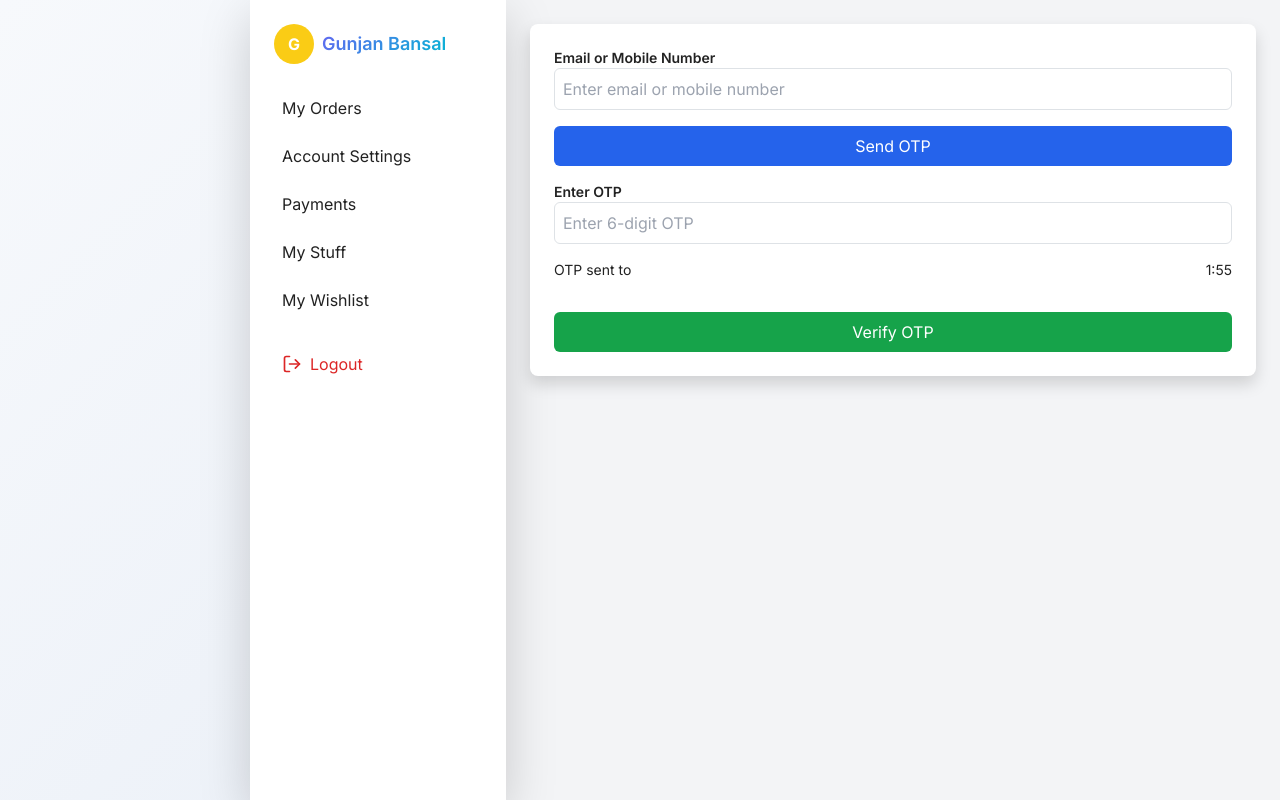
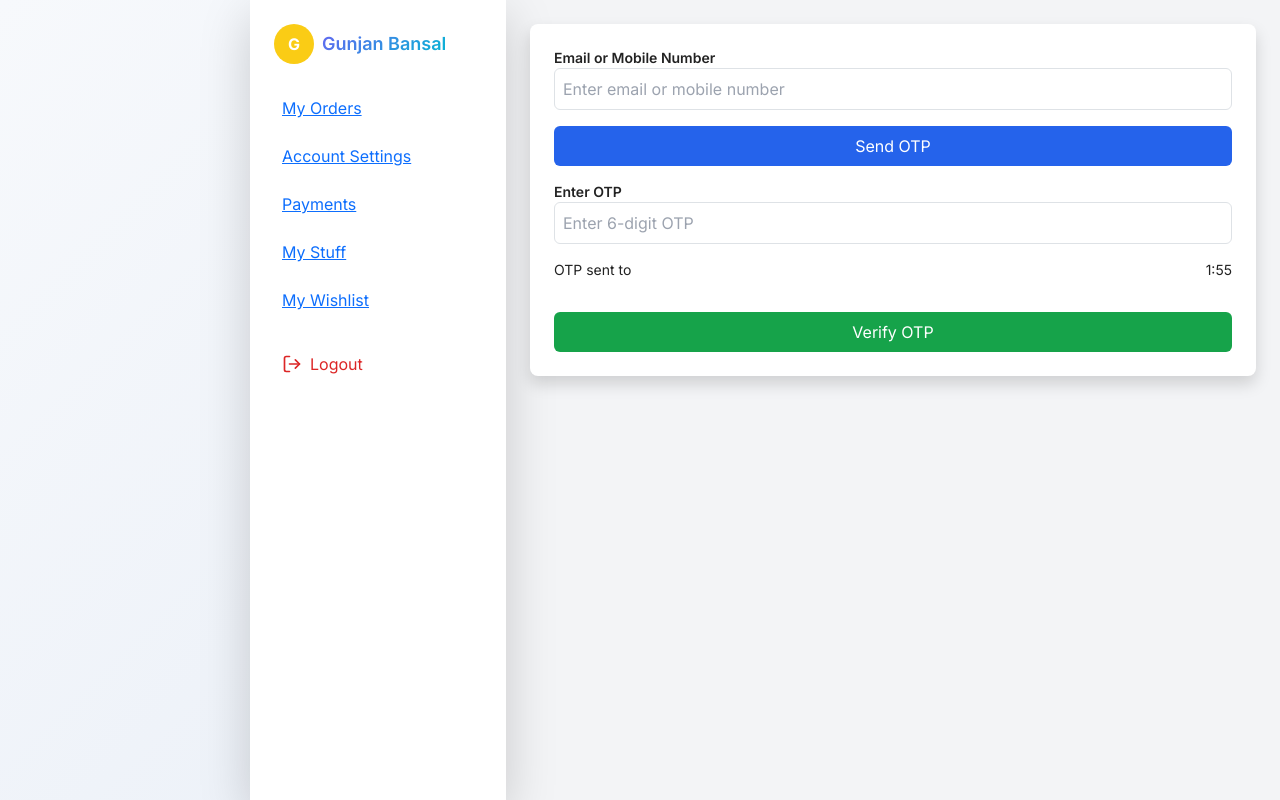
Before and after one commit to ONE2ALLINFOTECH/shopymallgun, a React (Vite) app in the folder frontend/: page /dashboard in a window 1280 px wide. Built offline with nearby package versions, Linux system fonts and the light colour scheme; no server answers.

Commit message:
Initial commit

```diff
--- a/frontend/src/components/pages/UserDashboard.jsx
+++ b/frontend/src/components/pages/UserDashboard.jsx
@@ -1,6 +1,6 @@
 import React, { useState, useEffect } from "react";
 import { Mail, Phone, Shield, CheckCircle, AlertCircle, X, Send, Clock, LogOut } from "lucide-react";
-import { useNavigate } from "react-router-dom";
+import { useNavigate, Link } from "react-router-dom";
 import api from "../api/api";
 
 const UserDashboard = () => {
@@ -88,7 +88,7 @@ const UserDashboard = () => {
   };
 
   const handleLogout = () => {
-    localStorage.removeItem("userToken"); // Example: remove token
+    localStorage.removeItem("userToken");
     navigate("/login");
     showPopup("success", "Logged out successfully");
   };
@@ -106,11 +106,11 @@ const UserDashboard = () => {
           <h2 className="ml-2 text-lg font-semibold">Gunjan Bansal</h2>
         </div>
         <nav className="space-y-2">
-          <button className="w-full text-left p-2 hover:bg-gray-200 rounded">My Orders</button>
-          <button className="w-full text-left p-2 hover:bg-gray-200 rounded">Account Settings</button>
-          <button className="w-full text-left p-2 hover:bg-gray-200 rounded">Payments</button>
-          <button className="w-full text-left p-2 hover:bg-gray-200 rounded">My Stuff</button>
-          <button className="w-full text-left p-2 hover:bg-gray-200 rounded">My Wishlist</button>
+          <Link to="/my-orders" className="block p-2 hover:bg-gray-200 rounded">My Orders</Link>
+          <Link to="/account-settings" className="block p-2 hover:bg-gray-200 rounded">Account Settings</Link>
+          <Link to="/payments" className="block p-2 hover:bg-gray-200 rounded">Payments</Link>
+          <Link to="/my-stuff" className="block p-2 hover:bg-gray-200 rounded">My Stuff</Link>
+          <Link to="/my-wishlist" className="block p-2 hover:bg-gray-200 rounded">My Wishlist</Link>
           <button
             onClick={handleLogout}
             className="w-full text-left p-2 hover:bg-red-200 rounded text-red-600 flex items-center mt-4"
@@ -205,16 +205,27 @@ const UserDashboard = () => {
         ) : (
           <div className="bg-white p-6 rounded-lg shadow">
             <h2 className="text-xl font-semibold mb-4">Personal Information</h2>
-            <div className="space-y-2">
-              <p><strong>Name:</strong> {userData?.firstName || "N/A"} {userData?.lastName || "N/A"}</p>
-              <p><strong>Email/Mobile:</strong> {userData?.emailOrMobile || "N/A"}</p>
-              <p><strong>Gender:</strong> {userData?.gender || "N/A"}</p>
-              <button className="mt-4 bg-blue-600 text-white p-2 rounded hover:bg-blue-700">Edit</button>
+            <div>
+              <div className="flex items-center mb-4">
+                <div className="w-10 h-10 bg-yellow-400 rounded-full flex items-center justify-center text-white font-bold mr-2">
+                  G
+                </div>
+                <div>
+                  <p className="font-semibold">{userData?.firstName || "N/A"} {userData?.lastName || "N/A"}</p>
+                  <p className="text-sm text-gray-500">+91-{userData?.emailOrMobile || "N/A"}</p>
+                </div>
+              </div>
+              <div className="space-y-2">
+                <p><strong>Your Gender:</strong> {userData?.gender || "N/A"}</p>
+                <button className="bg-blue-600 text-white p-2 rounded hover:bg-blue-700">Edit</button>
+              </div>
             </div>
             <div className="mt-6">
               <h3 className="text-lg font-semibold">FAQs</h3>
               <p>What happens when I update my email address or mobile number?</p>
-              <p>It updates as soon as you confirm the verification code.</p>
+              <p>Your login & all mobile number/like-wise. You'll get all your account related communication on your updated email address or mobile number.</p>
+              <p>When will my Flipkart account be updated with the new email address or mobile number?</p>
+              <p>It happens as soon as you confirm the verification code sent to your email or mobile and save the changes.</p>
             </div>
             <div className="mt-6">
               <button className="text-red-600">Deactivate Account</button>
```
